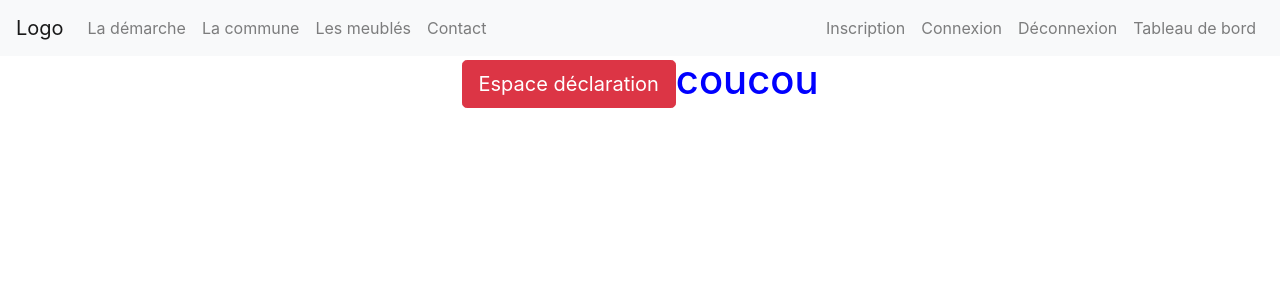
After one commit to Malixette/declaration-meuble, a Symfony app: template templates/commune_home/index.html.twig in a window 1280 px wide. The commit adds this page. Shown: the top 300 px of the page. Run offline with Twig, Linux system fonts and the light colour scheme; the template is opened without the code that fills it, so the values that code supplies are empty; some libraries are stand-ins or nearby versions.

Commit message:
fichiers template base et commune, fichiers assets, fichier controller commune

```diff
--- a/templates/base.html.twig
+++ b/templates/base.html.twig
@@ -2,10 +2,14 @@
 <html>
     <head>
         <meta charset="UTF-8">
-        <title>{% block title %}Welcome!{% endblock %}</title>
-        {% block stylesheets %}{% endblock %}
+        <title>{% block title %}Déclarer son Meublé{% endblock %}</title>
+        <link rel="stylesheet" href="https://stackpath.bootstrapcdn.com/bootstrap/4.1.0/css/bootstrap.min.css" integrity="sha384-9gVQ4dYFwwWSjIDZnLEWnxCjeSWFphJiwGPXr1jddIhOegiu1FwO5qRGvFXOdJZ4" crossorigin="anonymous">
+        {% block stylesheets %}
+        {% endblock %}
     </head>
     <body>
+        {% block header %}
+        {% endblock %}
         {% block body %}{% endblock %}
         {% block javascripts %}{% endblock %}
     </body>
--- /dev/null
+++ b/templates/commune_home/index.html.twig
@@ -0,0 +1,53 @@
+{% extends 'base.html.twig' %}
+
+{% block title %}Barcelonnette - Déclarer son meublé{% endblock %}
+{% block stylesheets %}
+    <link rel="stylesheet" type="text/css" href="{{asset('assets/css/commune.css')}}">
+{% endblock %}
+{% block header %}
+<nav class="navbar navbar-expand-lg navbar-light bg-light">
+    <a class="navbar-brand" href="/goodplace">Logo</a>
+        <div class="collapse navbar-collapse" id="navbarSupportedContent">
+            <ul class="navbar-nav mr-auto">
+                <li class="nav-item">
+                    <a class="nav-link" href="#">La démarche</a>
+                </li>
+                <li class="nav-item">
+                    <a class="nav-link" href="#">La commune</a>
+                </li>
+                <li class="nav-item">
+                    <a class="nav-link" href="#">Les meublés</a>
+                </li>
+                <li class="nav-item">
+                    <a class="nav-link" href="#">Contact</a></a>
+                </li>
+            </ul>
+            <ul class="navbar-nav">
+                <li class="nav-item">
+                    <a class="nav-link" href="#">Inscription</a>
+                </li>
+                <li class="nav-item">
+                    <a class="nav-link" href="#">Connexion</a>
+                </li>
+                <li class="nav-item">
+                    <a class="nav-link" href="#">Déconnexion</a>
+                </li>
+                <li class="nav-item">
+                    <a class="nav-link" href="#">Tableau de bord</a>
+                </li>
+            </ul>
+        </div>
+    </nav>
+<!-- *******************************************************************FIN NAV********************************************************************* -->
+    <div class="container-fluid">
+        <div class="row d-flex">
+            <div class="col-md-12 d-flex justify-content-center align-items-center">
+                <button type="button" class="btn btn-danger btn-lg">Espace déclaration</button>
+                <h1>coucou</h1>
+            </div>
+        </div>
+    </div>
+{% endblock %}
+
+{% block body %}
+{% endblock %}
```
Also changed, not shown: src/Controller/CommuneHomeController.php (added, +19 -0 lines), public/.htaccess (added), public/assets/css/commune.css (added), public/assets/img/barcelonnette.jpg (added).
